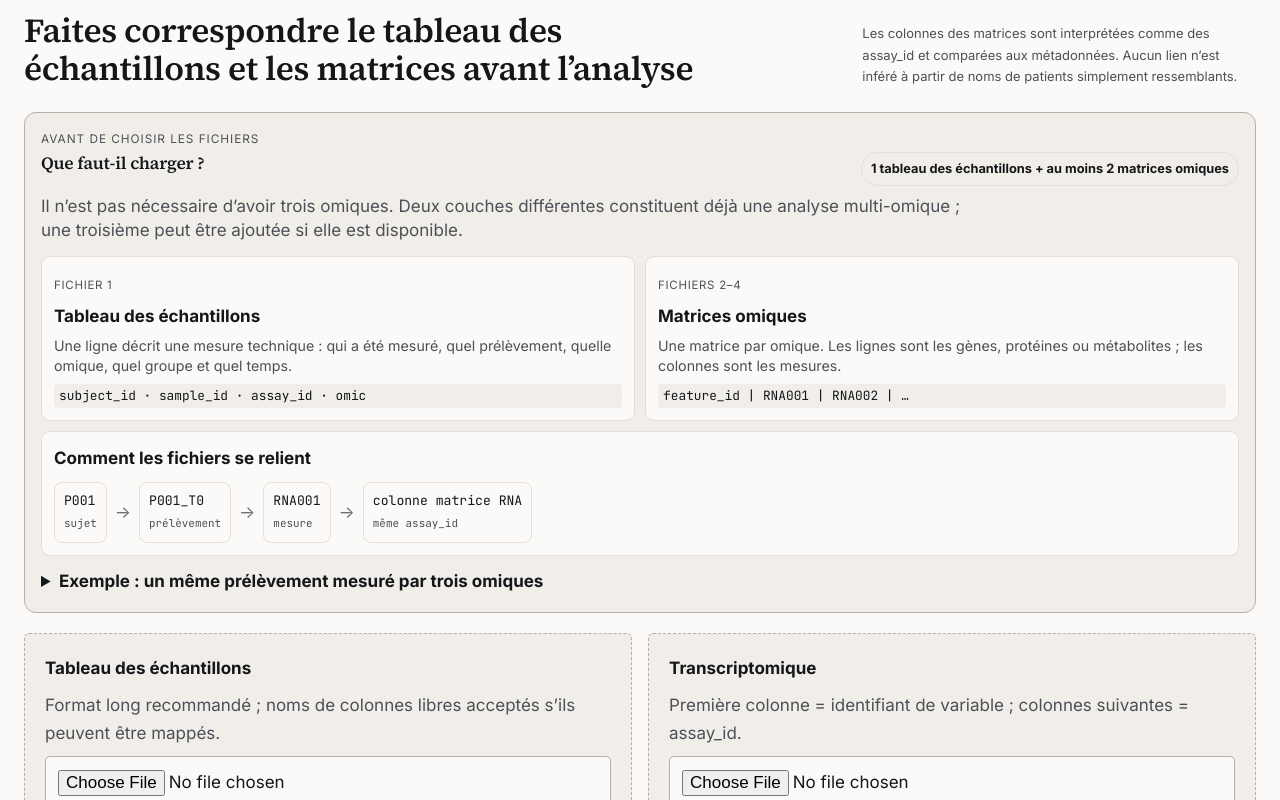
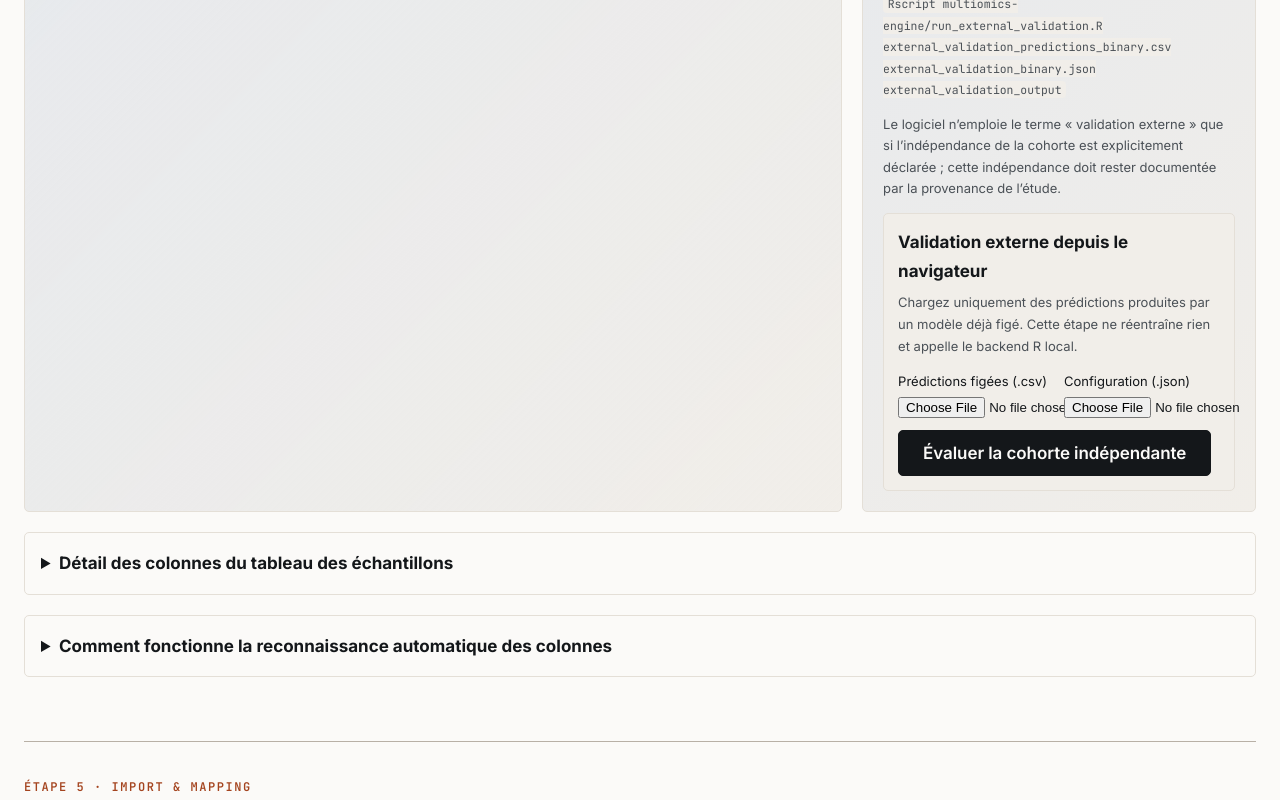
Before and after one commit to rberrah/rberrah.github.io, a SvelteKit app: page /multiomics/tool in a window 1280 px wide. Shown: the part 8613-9413 px from the top of the page. Built offline with nearby package versions, Linux system fonts and the light colour scheme.

Commit message:
Connect external validation panel to local R backend

```diff
--- a/src/routes/multiomics/tool/+page.svelte
+++ b/src/routes/multiomics/tool/+page.svelte
@@ -3,6 +3,7 @@
   import { language } from '$lib/stores/language';
   import { runDeterministicAnalysis, resultToCsv } from '$lib/multiomics/deterministic.js';
   import MultiomicsVisualizations from '$lib/components/MultiomicsVisualizations.svelte';
+  import ExternalValidationPanel from '$lib/components/ExternalValidationPanel.svelte';
   import { buildMultiomicsVisualizationData } from '$lib/multiomics/visualization-data.js';
 
   /** @param {string} fr @param {string} en */
@@ -1690,6 +1691,7 @@
       </div>
       <p class="note"><code>Rscript multiomics-engine/run_external_validation.R external_validation_predictions_binary.csv external_validation_binary.json external_validation_output</code></p>
       <p class="note">{t('Le logiciel n’emploie le terme « validation externe » que si l’indépendance de la cohorte est explicitement déclarée ; cette indépendance doit rester documentée par la provenance de l’étude.', 'The software uses the term “external validation” only when cohort independence is explicitly asserted; that independence must still be documented by study provenance.')}</p>
+      <ExternalValidationPanel backendUrl={referenceBackendUrl} language={$language ?? 'fr'} />
     </div>
   </div>
 
```
